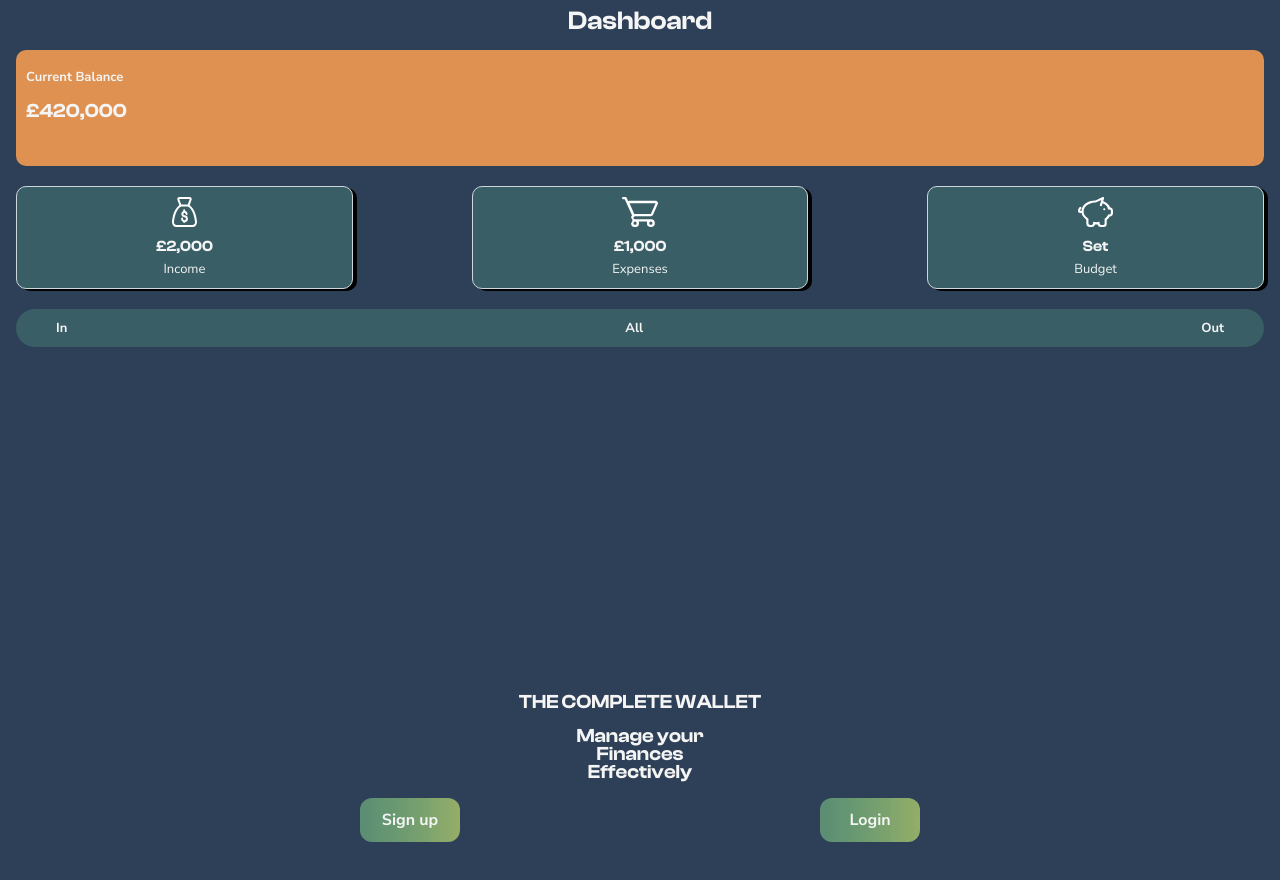
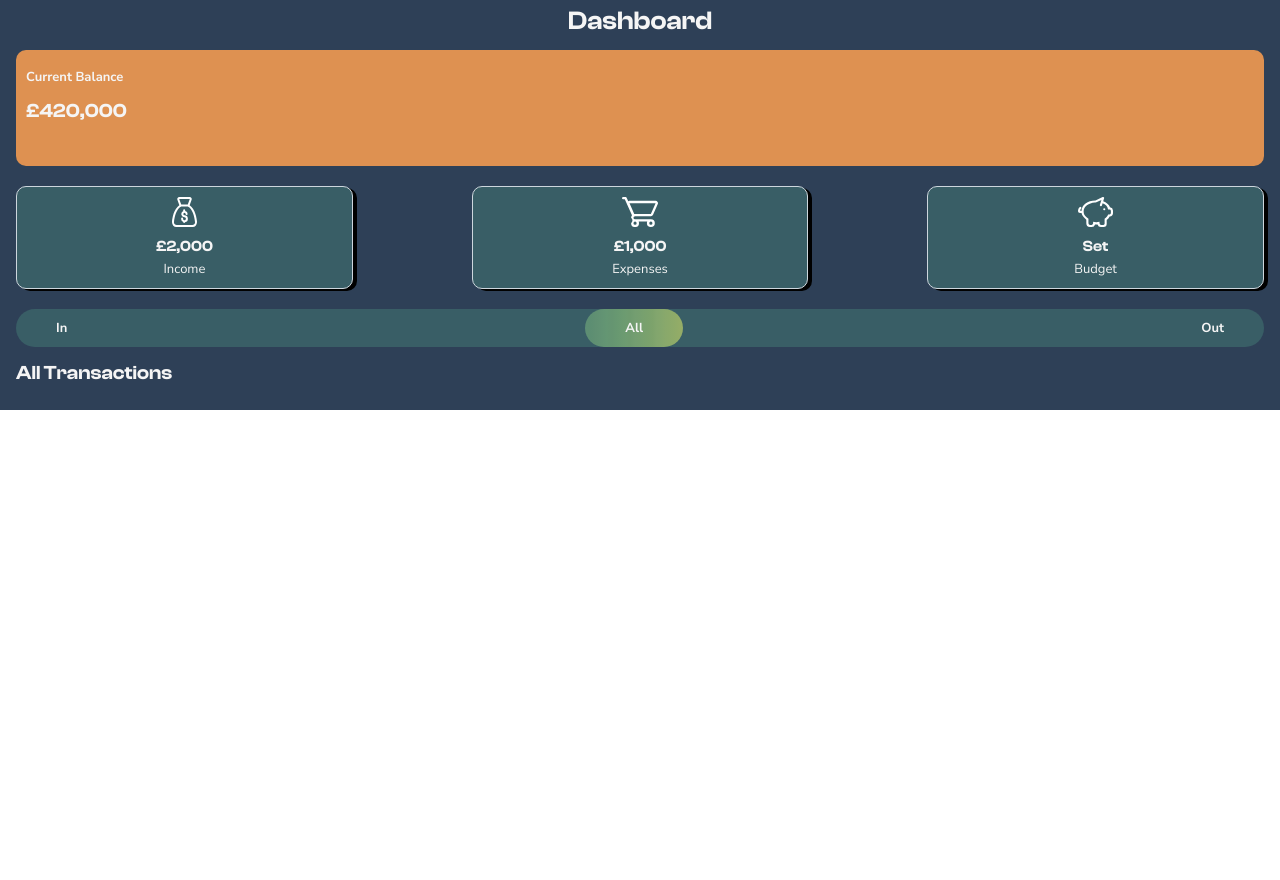
Before and after one commit to harley-hutchinson/Second-Hackathon, a React (Create React App) app: page / in a window 1280 px wide. Shown: the top 880 px of the page. After the commit the page ends 800 px from the top, so only its background shows below. Built offline with nearby package versions, Linux system fonts and the light colour scheme.

Commit message:
add routes and active link highlighting

```diff
--- a/src/App.js
+++ b/src/App.js
@@ -1,13 +1,23 @@
 import "./App.scss";
 import { LandingPage } from "./pages/LandingPage/LandingPage";
 import Dashboard from "./pages/Dashboard/Dashboard";
+import { BrowserRouter, Route, Routes } from "react-router-dom";
+import DashboardIn from "./pages/Dashboard/DashboardIn";
+import DashboardOut from "./pages/Dashboard/DashboardOut";
+import DashboardAll from "./pages/Dashboard/DashboardAll";
 
 const App = () => {
   return (
-    <div className="App">
-      <Dashboard />
-      <LandingPage />
-    </div>
+    <BrowserRouter>
+      <Routes>
+        <Route path="/" element={<Dashboard />}>
+          <Route path="/" element={<DashboardAll />} />
+          <Route path="in" element={<DashboardIn />} />
+          <Route path="out" element={<DashboardOut />} />
+        </Route>
+        <Route path="landing-page" element={<LandingPage />} />
+      </Routes>
+    </BrowserRouter>
   );
 };
 
--- a/src/pages/Dashboard/Dashboard.js
+++ b/src/pages/Dashboard/Dashboard.js
@@ -1,5 +1,5 @@
 import { useState } from "react";
-import { Outlet } from "react-router-dom";
+import { Link, NavLink, Outlet } from "react-router-dom";
 import BudgetModal from "../../components/BudgetModal/BudgetModal";
 import MoneyCards from "../../components/MoneyCards/MoneyCards";
 import "./Dashboard.scss";
@@ -35,9 +35,15 @@ const Dashboard = () => {
       />
 
       <nav className="options">
-        <a className="options__text">In</a>
-        <a className="options__text">All</a>
-        <a className="options__text">Out</a>
+        <NavLink to="in" className="options__text">
+          In
+        </NavLink>
+        <NavLink to="/" className="options__text">
+          All
+        </NavLink>
+        <NavLink to="out" className="options__text">
+          Out
+        </NavLink>
       </nav>
 
       <Outlet />
--- a/src/pages/Dashboard/Dashboard.scss
+++ b/src/pages/Dashboard/Dashboard.scss
@@ -1,4 +1,5 @@
 @use "../../styles/partials/variables" as *;
+@use "../../styles/partials/mixins" as *;
 
 .dashboard {
   padding: 1.2rem 1.6rem;
@@ -32,5 +33,12 @@
   &__text {
     padding: 1rem 4rem;
     font-weight: 700;
+    text-decoration: none;
+    color: whitesmoke;
   }
 }
+
+.active {
+  @include mainButtonBackground;
+  border-radius: 2rem;
+}
```
